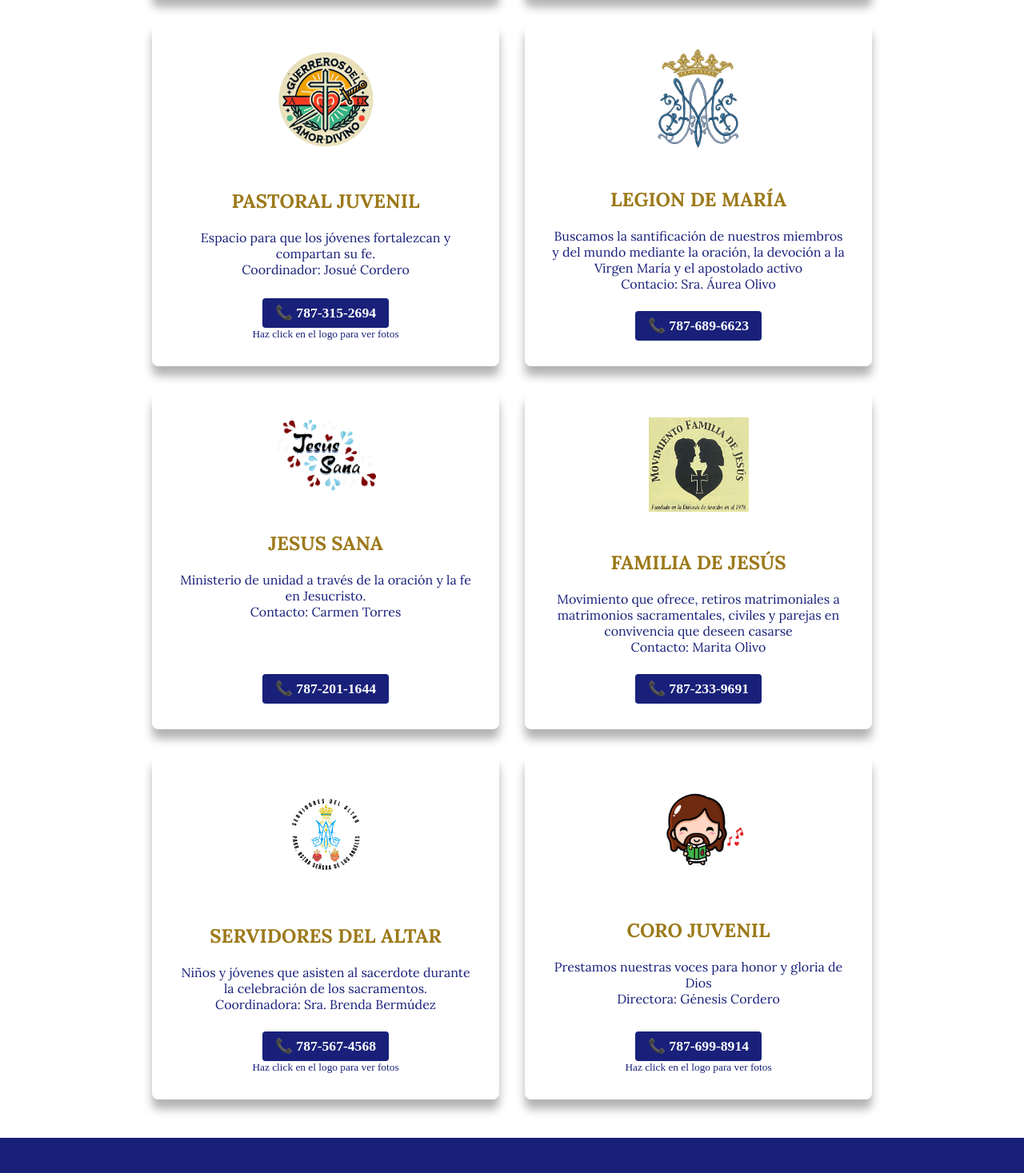
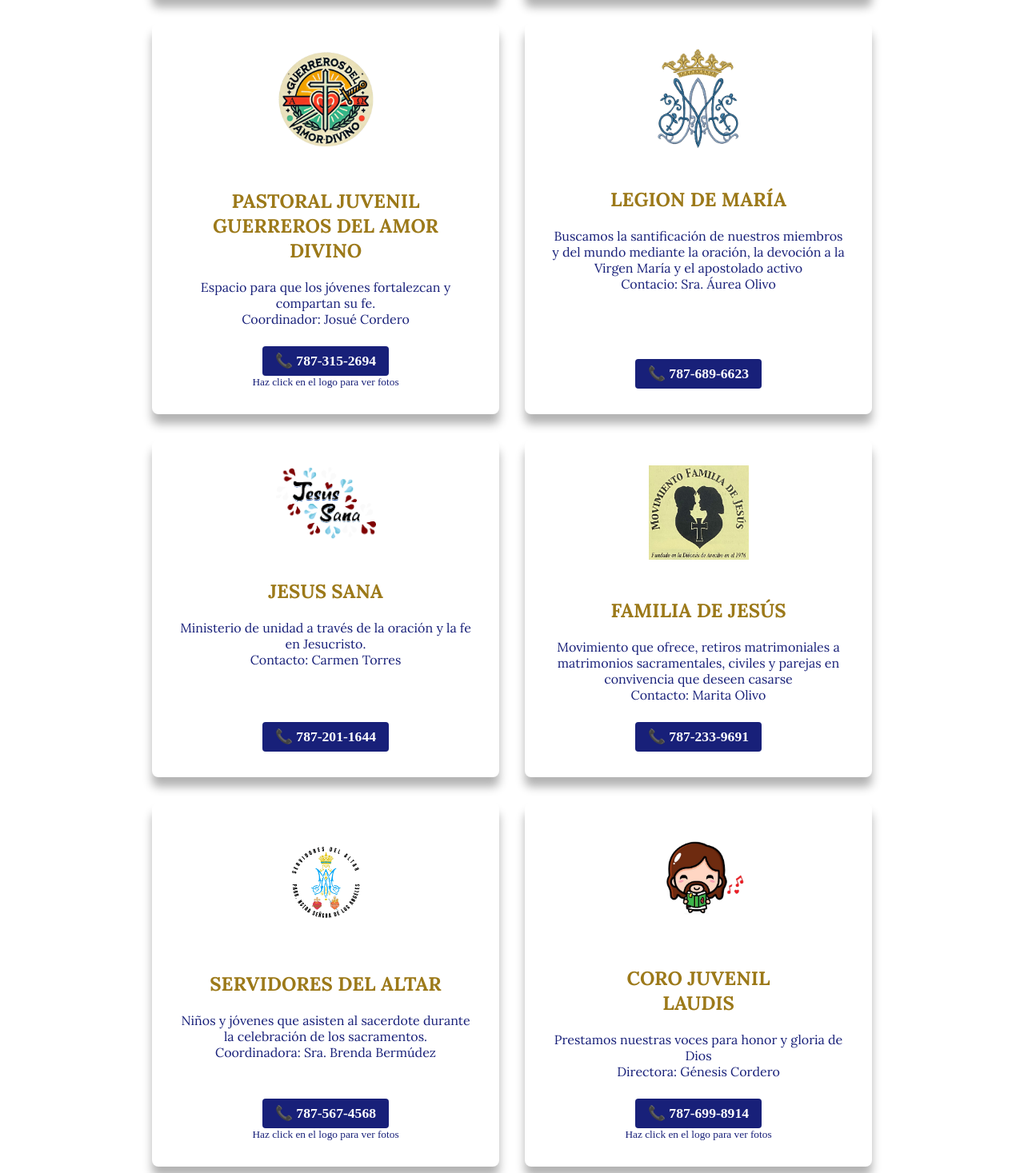
Before and after one commit to LDValentin/Parish-Website, a React (Create React App) app in the folder frontend/: page / in a window 1280 px wide. Shown: the part 2727-4194 px from the top of the page at 80% size. Built offline with nearby package versions, Linux system fonts and the light colour scheme.

Commit message:
Added Group names

```diff
--- a/frontend/src/components/Groups.jsx
+++ b/frontend/src/components/Groups.jsx
@@ -77,7 +77,7 @@ export default function Groups() {
       icon: "catequesis.jpg",
     },
     {
-      title: "PASTORAL JUVENIL",
+      title: "PASTORAL JUVENIL \n Guerreros del Amor Divino",
       number: "787-315-2694",
       description: "Espacio para que los jóvenes fortalezcan y compartan su fe. \n Coordinador: Josué Cordero",
       icon: "jovenes.jpeg",
@@ -108,7 +108,7 @@ export default function Groups() {
       images: ["monaguillos1.jpeg", "monaguillos2.jpeg", "monaguillos3.jpeg", "monaguillos4.jpeg", "monaguillos5.jpeg"],
 
     },
-    {title: "Coro Juvenil",
+    {title: "Coro Juvenil \n Laudis",
       description: "Prestamos nuestras voces para honor y gloria de Dios \n Directora: Génesis Cordero",
       icon: "coro.png",
       number: "787-699-8914",
```
